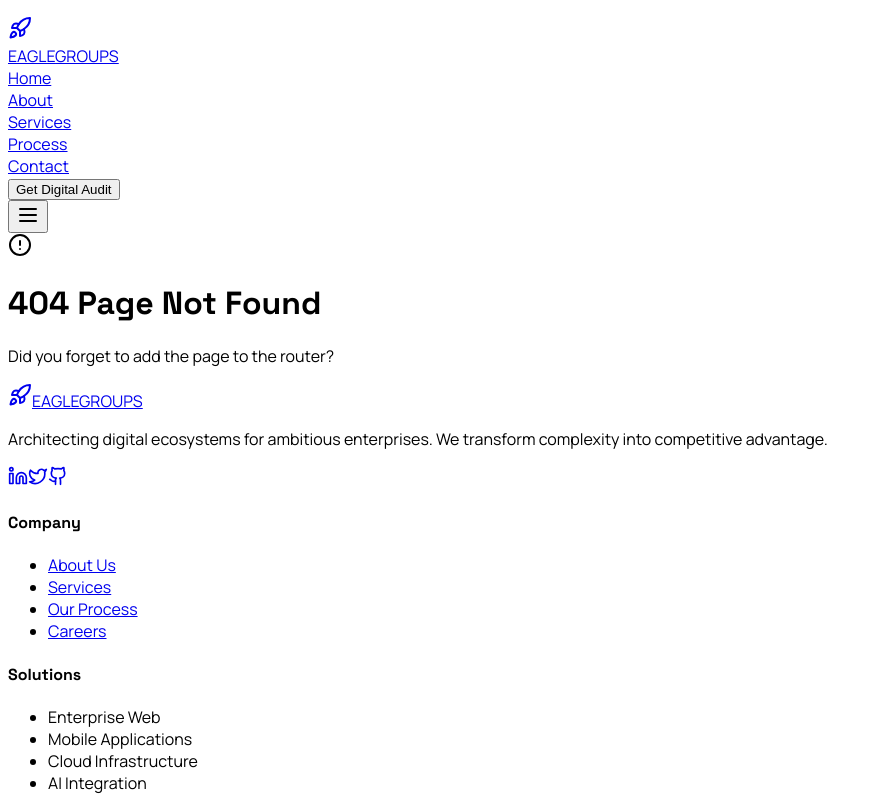
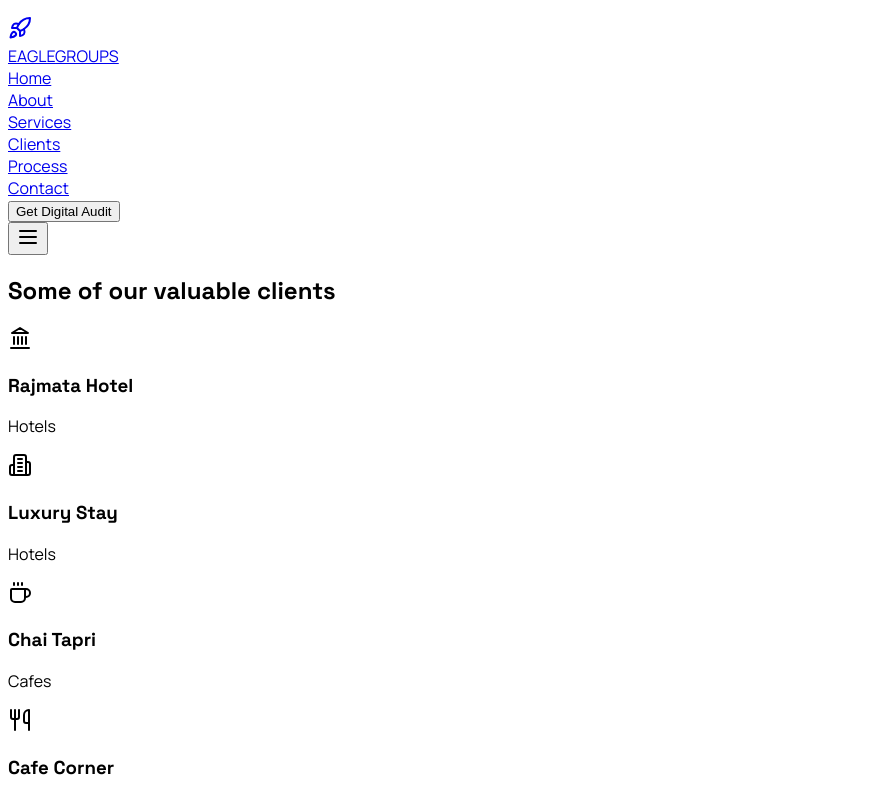
Before and after one commit to krishnapatare/eaglegroups, a React (Vite) app in the folder client/: page /clients in a window 1280 px wide. Shown: the top 800 px of the page, without its empty margins (0-882 px from the left). Built offline with nearby package versions, Linux system fonts and the light colour scheme; a web font is replaced by a local one.

Commit message:
Add professional Clients page with grid layout, icons, and animations

```diff
--- a/client/src/App.tsx
+++ b/client/src/App.tsx
@@ -10,6 +10,7 @@ import { Footer } from "@/components/Footer";
 import Home from "@/pages/Home";
 import About from "@/pages/About";
 import Services from "@/pages/Services";
+import Clients from "@/pages/Clients";
 import Process from "@/pages/Process";
 import Contact from "@/pages/Contact";
 import NotFound from "@/pages/not-found";
@@ -31,6 +32,7 @@ function Router() {
           <Route path="/" component={Home} />
           <Route path="/about" component={About} />
           <Route path="/services" component={Services} />
+          <Route path="/clients" component={Clients} />
           <Route path="/process" component={Process} />
           <Route path="/contact" component={Contact} />
           <Route component={NotFound} />
--- a/client/src/components/Navbar.tsx
+++ b/client/src/components/Navbar.tsx
@@ -7,6 +7,7 @@ const NAV_LINKS = [
   { href: "/", label: "Home" },
   { href: "/about", label: "About" },
   { href: "/services", label: "Services" },
+  { href: "/clients", label: "Clients" },
   { href: "/process", label: "Process" },
   { href: "/contact", label: "Contact" },
 ];
--- /dev/null
+++ b/client/src/pages/Clients.tsx
@@ -0,0 +1,201 @@
+import { SectionHeader } from "@/components/SectionHeader";
+import { motion } from "framer-motion";
+import {
+  Building2,
+  Coffee,
+  Home,
+  BookOpen,
+  Car,
+  ShoppingBag,
+  Utensils,
+  DollarSign,
+  Code,
+  ShoppingCart,
+  Landmark,
+  Briefcase
+} from "lucide-react";
+
+const CLIENTS = [
+  {
+    name: "Rajmata Hotel",
+    category: "Hotels",
+    icon: Landmark,
+    color: "from-amber-500 to-orange-600"
+  },
+  {
+    name: "Luxury Stay",
+    category: "Hotels",
+    icon: Building2,
+    color: "from-blue-500 to-cyan-600"
+  },
+  {
+    name: "Chai Tapri",
+    category: "Cafes",
+    icon: Coffee,
+    color: "from-amber-700 to-yellow-600"
+  },
+  {
+    name: "Cafe Corner",
+    category: "Cafes",
+    icon: Utensils,
+    color: "from-pink-500 to-rose-600"
+  },
+  {
+    name: "Global Realty",
+    category: "Real Estate",
+    icon: Home,
+    color: "from-green-500 to-emerald-600"
+  },
+  {
+    name: "Dream Home Builders",
+    category: "Real Estate",
+    icon: Building2,
+    color: "from-purple-500 to-indigo-600"
+  },
+  {
+    name: "Vidya School",
+    category: "Education",
+    icon: BookOpen,
+    color: "from-red-500 to-pink-600"
+  },
+  {
+    name: "Scholar's Academy",
+    category: "Education",
+    icon: Briefcase,
+    color: "from-blue-600 to-purple-600"
+  },
+  {
+    name: "Auto Wheels Showroom",
+    category: "Showrooms",
+    icon: Car,
+    color: "from-gray-700 to-slate-800"
+  },
+  {
+    name: "Fashion Hub",
+    category: "Showrooms",
+    icon: ShoppingBag,
+    color: "from-fuchsia-500 to-purple-600"
+  },
+  {
+    name: "Tech Solutions",
+    category: "General Business",
+    icon: Code,
+    color: "from-cyan-500 to-blue-600"
+  },
+  {
+    name: "Fresh Mart",
+    category: "General Business",
+    icon: ShoppingCart,
+    color: "from-lime-500 to-green-600"
+  }
+];
+
+export default function Clients() {
+  return (
+    <div className="pt-24 pb-20 min-h-screen bg-gradient-to-b from-slate-50 to-white">
+      <div className="container mx-auto px-4">
+        <SectionHeader
+          title="Some of our valuable clients"
+          subtitle=""
+        />
+
+        <div className="grid grid-cols-2 md:grid-cols-3 lg:grid-cols-6 gap-4 md:gap-6">
+          {CLIENTS.map((client, idx) => {
+            const IconComponent = client.icon;
+            return (
+              <motion.div
+                key={idx}
+                initial={{ opacity: 0, y: 20 }}
+                whileInView={{ opacity: 1, y: 0 }}
+                viewport={{ once: true }}
+                transition={{ delay: idx * 0.05 }}
+                className="group"
+              >
+                <div className="h-full p-6 rounded-xl bg-white border border-gray-200 shadow-sm hover:shadow-md transition-all duration-300 flex flex-col items-center justify-center text-center cursor-pointer hover:border-gray-300">
+                  {/* Icon */}
+                  <div className={`h-14 w-14 mb-4 rounded-lg bg-gradient-to-br ${client.color} flex items-center justify-center text-white group-hover:scale-110 transition-transform duration-300 shadow-sm`}>
+                    <IconComponent className="w-7 h-7" />
+                  </div>
+
+                  {/* Brand Name */}
+                  <h3 className="font-semibold text-sm md:text-base text-slate-900 mb-1 line-clamp-2 group-hover:text-slate-700 transition-colors">
+                    {client.name}
+                  </h3>
+
+                  {/* Category */}
+                  <p className="text-xs text-muted-foreground">{client.category}</p>
+                </div>
+              </motion.div>
+            );
+          })}
+        </div>
+
+        {/* Stats Section */}
+        <motion.div
+          initial={{ opacity: 0, y: 20 }}
+          whileInView={{ opacity: 1, y: 0 }}
+          viewport={{ once: true }}
+          transition={{ delay: 0.3 }}
+          className="mt-20 grid grid-cols-1 md:grid-cols-3 gap-8 p-8 md:p-12 rounded-2xl bg-gradient-to-r from-blue-50 to-indigo-50 border border-blue-200"
+        >
+          <motion.div
+            className="text-center"
+            whileHover={{ y: -5 }}
+            transition={{ type: "spring", stiffness: 300 }}
+          >
+            <div className="text-3xl md:text-4xl font-bold text-blue-600 mb-2">50+</div>
+            <p className="text-muted-foreground">Successful Projects Delivered</p>
+          </motion.div>
+          <motion.div
+            className="text-center"
+            whileHover={{ y: -5 }}
+            transition={{ type: "spring", stiffness: 300 }}
+          >
+            <div className="text-3xl md:text-4xl font-bold text-blue-600 mb-2">98%</div>
+            <p className="text-muted-foreground">Client Satisfaction Rate</p>
+          </motion.div>
+          <motion.div
+            className="text-center"
+            whileHover={{ y: -5 }}
+            transition={{ type: "spring", stiffness: 300 }}
+          >
+            <div className="text-3xl md:text-4xl font-bold text-blue-600 mb-2">10+</div>
+            <p className="text-muted-foreground">Years of Excellence</p>
+          </motion.div>
+        </motion.div>
+
+        {/* Trust Section */}
+        <motion.div
+          initial={{ opacity: 0, y: 20 }}
+          whileInView={{ opacity: 1, y: 0 }}
+          viewport={{ once: true }}
+          transition={{ delay: 0.4 }}
+          className="mt-16 p-8 md:p-12 rounded-2xl bg-white border border-gray-200 text-center"
+        >
+          <h3 className="text-2xl md:text-3xl font-bold mb-4 text-slate-900">Why Clients Trust Us</h3>
+          <p className="text-lg text-muted-foreground max-w-3xl mx-auto leading-relaxed mb-8">
+            We combine deep industry expertise with cutting-edge technology to deliver solutions that drive real business value. Our clients trust us because we don't just build products—we build long-term partnerships focused on measurable growth and success.
+          </p>
+          <div className="grid grid-cols-1 md:grid-cols-3 gap-6">
+            {[
+              { emoji: "🎯", title: "Tailored Solutions", desc: "Custom strategies designed for your unique business needs" },
+              { emoji: "⚡", title: "Fast Execution", desc: "Rapid development without compromising on quality" },
+              { emoji: "🔒", title: "Full Support", desc: "Ongoing maintenance and optimization for long-term success" },
+            ].map((item, idx) => (
+              <motion.div
+                key={idx}
+                className="p-4"
+                whileHover={{ y: -8 }}
+                transition={{ type: "spring", stiffness: 300 }}
+              >
+                <div className="text-4xl mb-3">{item.emoji}</div>
+                <h4 className="font-semibold text-slate-900 mb-2">{item.title}</h4>
+                <p className="text-sm text-muted-foreground">{item.desc}</p>
+              </motion.div>
+            ))}
+          </div>
+        </motion.div>
+      </div>
+    </div>
+  );
+}
--- a/client/src/pages/Services.tsx
+++ b/client/src/pages/Services.tsx
@@ -3,7 +3,6 @@ import { motion } from "framer-motion";
 import { Code, Smartphone, Layout, Cloud, Search, ShieldCheck } from "lucide-react";
 import { Link } from "wouter";
 import { Button } from "@/components/ui/button";
-import { ClientSection } from "@/components/ClientSection";
 
 const SERVICES = [
   {
@@ -68,9 +67,6 @@ export default function Services() {
           ))}
         </div>
 
-        {/* Client Review / Showcase Section */}
-        <ClientSection />
-
         <div className="mt-20 p-12 rounded-3xl bg-gradient-to-r from-primary/20 to-blue-900/20 border border-primary/20 text-center">
           <h3 className="text-3xl font-bold mb-6">Need a Custom Solution?</h3>
           <p className="text-lg text-muted-foreground max-w-2xl mx-auto mb-8">
```
